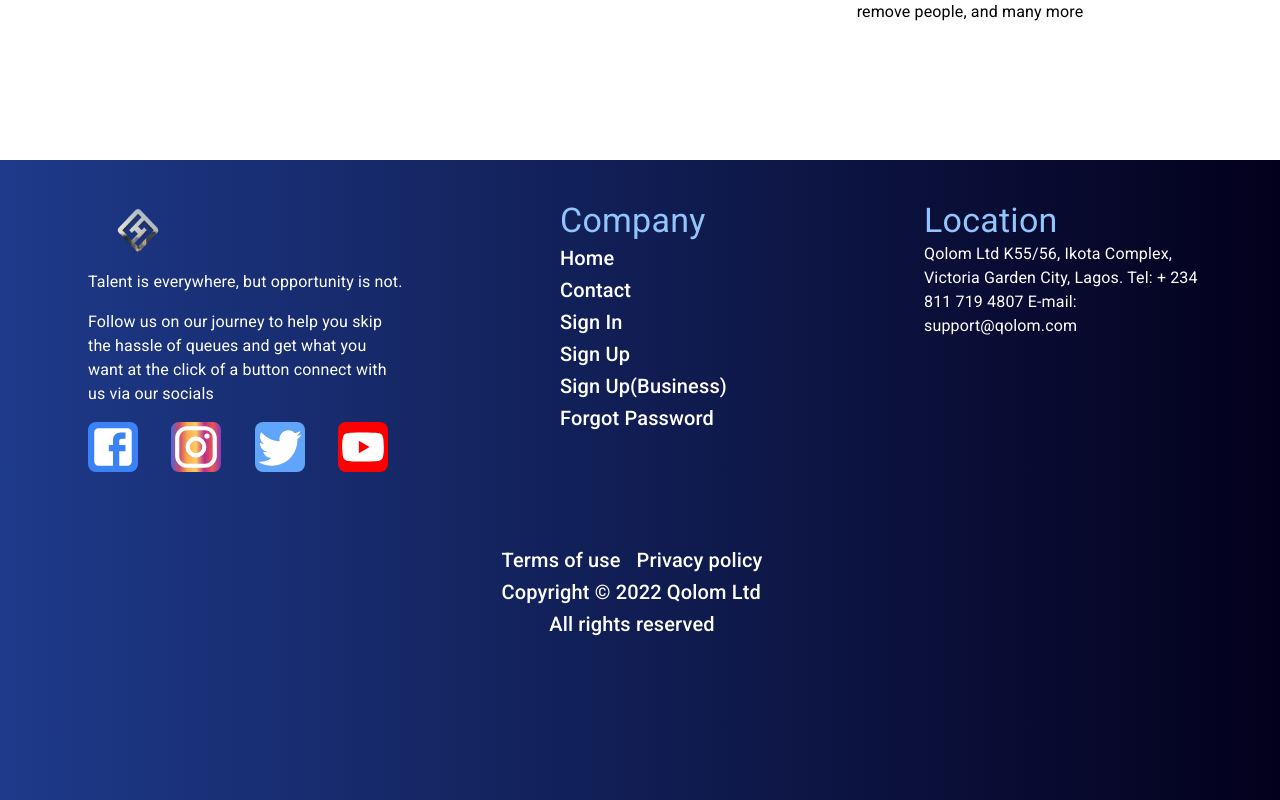
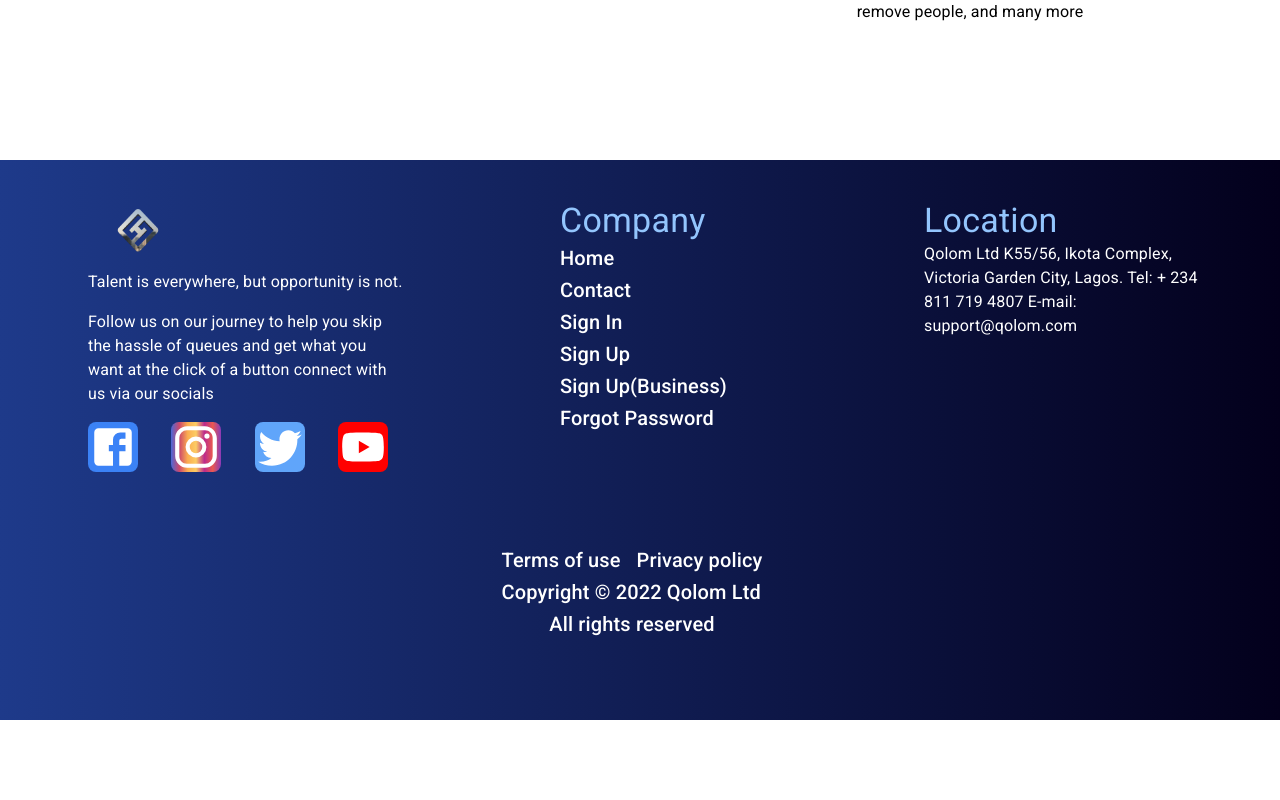
Before and after one commit to Efiamotu-1/qolom, a React (Create React App) app: page / in a window 1280 px wide. Shown: the part 1055-1855 px from the top of the page. After the commit the page ends 1775 px from the top, so only its background shows below. Built offline with nearby package versions, Linux system fonts and the light colour scheme.

Commit message:
new changes

```diff
--- a/src/components/Carousel.js
+++ b/src/components/Carousel.js
@@ -29,7 +29,7 @@ function Carousels() {
 
   return (
     <Carousel fade variant="dark" controls={false} indicators={false}>
-    <Carousel.Item interval={1500}>
+    <Carousel.Item interval={2000}>
       <div className={classes.opacity}>
 <img
         className="d-block w-100"
@@ -44,7 +44,7 @@ function Carousels() {
         <p>Be present only when you need to.</p>
       </Carousel.Caption>
     </Carousel.Item>
-    <Carousel.Item interval={1500}>
+    <Carousel.Item interval={2000}>
       <img
         className="d-block w-100"
         src={Bunny}
@@ -56,7 +56,7 @@ function Carousels() {
         <p>Make your own line and manage the queue.</p>
       </Carousel.Caption>
     </Carousel.Item>
-    <Carousel.Item interval={1500}>
+    <Carousel.Item interval={2000}>
       <img
         className="d-block w-100"
         src={Bunny}
--- a/src/components/Footer.js
+++ b/src/components/Footer.js
@@ -22,7 +22,7 @@ function Footer() {
   return (
 
 
-    <Grid container spacing={2} sx={{ color : 'white', display : 'flex', justifyContent : 'center', pt : 5, pb : 20}}>
+    <Grid container spacing={2} sx={{ color : 'white', display : 'flex', justifyContent : 'center', pt : 5, pb : 10}}>
   <Grid item xs={12} md={4} lg={4} sx={{ml : 5, mb : 4 }}>
   <img
             src={Logo}
```
